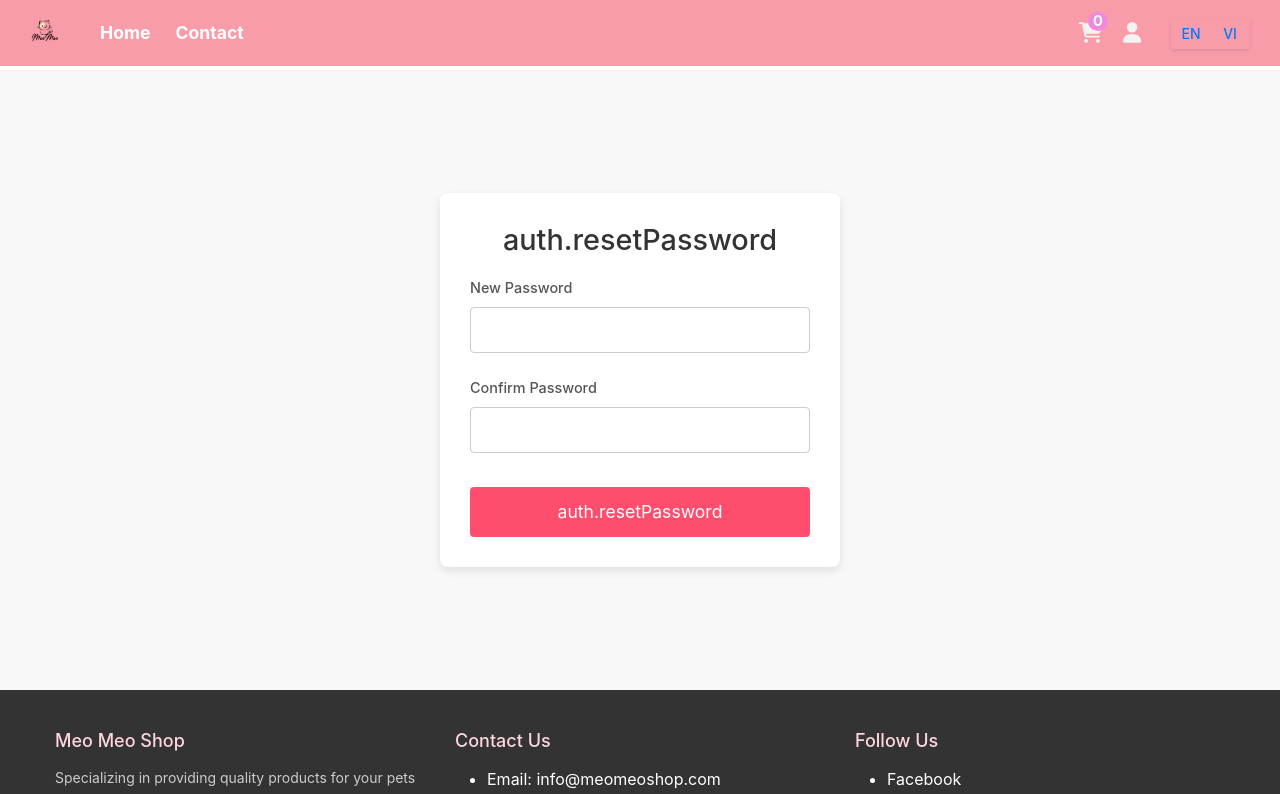
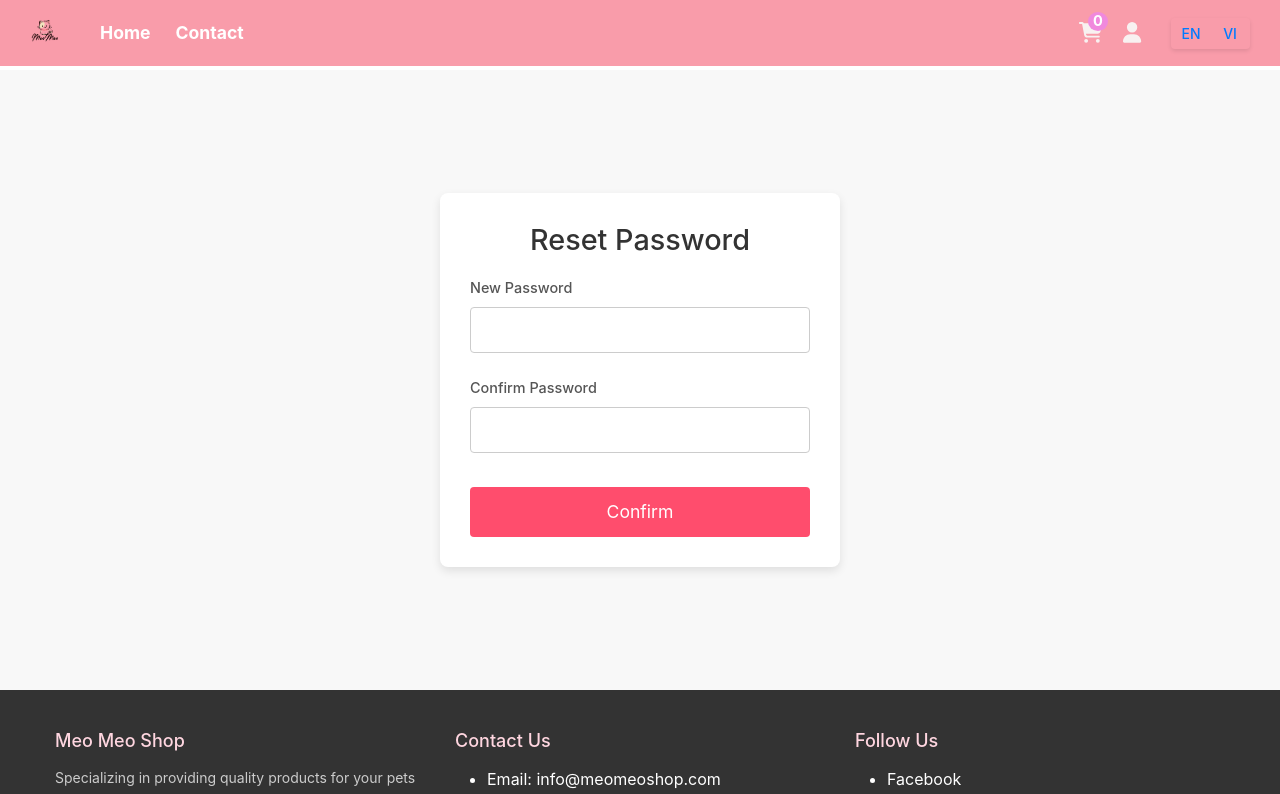
Before and after one commit to moclan01/MeoMeoShop, a React (Create React App) app in the folder meomeoshop-frontend/: page /reset-password/1 in a window 1280 px wide. Shown: the top 794 px of the page. Built offline with nearby package versions, Linux system fonts and the light colour scheme.

Commit message:
Fix VI EN

```diff
--- a/meomeoshop-frontend/src/App.js
+++ b/meomeoshop-frontend/src/App.js
@@ -1,4 +1,4 @@
-import React, { useState, useEffect } from 'react';
+import React, { useState, useEffect, Suspense } from 'react';
 import './App.css';
 import { BrowserRouter as Router, Routes, Route, useNavigate } from 'react-router-dom';
 import './i18n/i18n'; // Import i18n configuration
@@ -110,7 +110,7 @@ function App() {
             <Route path="/login" element={<Login onLoginSuccess={handleLogin} />} />
             <Route path="/register" element={<Register />} />
             <Route path="/forgot-password" element={<ForgotPassword />} />
-            <Route path="/reset-password/:token" element={<ResetPassword />} />
+            <Route path="/reset-password/:token" element={<Suspense fallback={<div>Loading...</div>}><ResetPassword /></Suspense>} />
             <Route
               path="/checkout"
               element={<Order loggedInUser={loggedInUser} updateCartInUserState={updateCartInUserState} />}
--- a/meomeoshop-frontend/src/components/user/Login.js
+++ b/meomeoshop-frontend/src/components/user/Login.js
@@ -48,7 +48,7 @@ const Login = ({ role, onLoginSuccess }) => {
   return (
     <div className="auth-container">
       <div className="auth-form-box">
-        <h2>{t('Login')}{role === 'admin' ? ' Admin' : ''}</h2>
+        <h2>{t('common.login')}{role === 'admin' ? ' Admin' : ''}</h2>
         {error && <div className="error-message">{error}</div>}
         <form onSubmit={handleSubmit}>
           <div className="form-group">
@@ -72,11 +72,11 @@ const Login = ({ role, onLoginSuccess }) => {
             />
           </div>
           <button type="submit" className="auth-button">
-            {t('Login')}
+            {t('common.login')}
           </button>
         </form>
         {role !== 'admin' && (
-          <Link to="/register" className="auth-link">{t('auth.noAccount')} {t('Register')}</Link>
+          <Link to="/register" className="auth-link">{t('auth.noAccount')} {t('common.register')}</Link>
         )}
         <div className="auth-links">
           <Link to="/forgot-password">{t('auth.forgotPassword')}</Link>
--- a/meomeoshop-frontend/src/components/user/Register.js
+++ b/meomeoshop-frontend/src/components/user/Register.js
@@ -139,9 +139,9 @@ function Register() {
           {error && <div className="error-message">{error}</div>}
           {success && <div className="success-message">{success}</div>}
 
-          <button type="submit" className="auth-button">{t('Register')}</button>
+          <button type="submit" className="auth-button">{t('common.register')}</button>
         </form>
-        <Link to="/login" className="auth-link">{t('auth.noAccount')} <Link to="/login">{t('Login')}</Link></Link>
+        <Link to="/login" className="auth-link">{t('auth.noAccount')} <Link to="/login">{t('common.login')}</Link></Link>
       </div>
     </div>
   );
--- a/meomeoshop-frontend/src/components/user/ResetPassword.js
+++ b/meomeoshop-frontend/src/components/user/ResetPassword.js
@@ -73,7 +73,7 @@ const ResetPassword = () => {
             />
           </div>
           <button type="submit" className="auth-button">
-            {t('auth.resetPassword')}
+            {t('auth.confirmResetPasswordButton')}
           </button>
         </form>
       </div>
--- a/meomeoshop-frontend/src/i18n/translations/en.js
+++ b/meomeoshop-frontend/src/i18n/translations/en.js
@@ -70,6 +70,8 @@ export const enTranslations = {
     checkEmailInstructions: 'Please check your inbox and spam folder for the password reset link.',
     sendResetLink: 'Send Reset Link',
     backToLogin: 'Back To Login',
+    resetPassword: 'Reset Password',
+    confirmResetPasswordButton: 'Confirm'
   },
   product: {
     addToCart: 'Add to Cart',
--- a/meomeoshop-frontend/src/i18n/translations/vi.js
+++ b/meomeoshop-frontend/src/i18n/translations/vi.js
@@ -70,6 +70,8 @@ export const viTranslations = {
     checkEmailInstructions: 'Vui lòng kiểm tra hộp thư đến và thư mục spam để tìm liên kết đặt lại mật khẩu.',
     backToLogin: 'Quay lại đăng nhập',
     sendResetLink: 'Gửi liên kết đặt lại',
+    resetPassword: 'Đặt lại mật khẩu',
+    confirmResetPasswordButton: 'Xác nhận'
   },
   product: {
     addToCart: 'Thêm vào giỏ',
```
